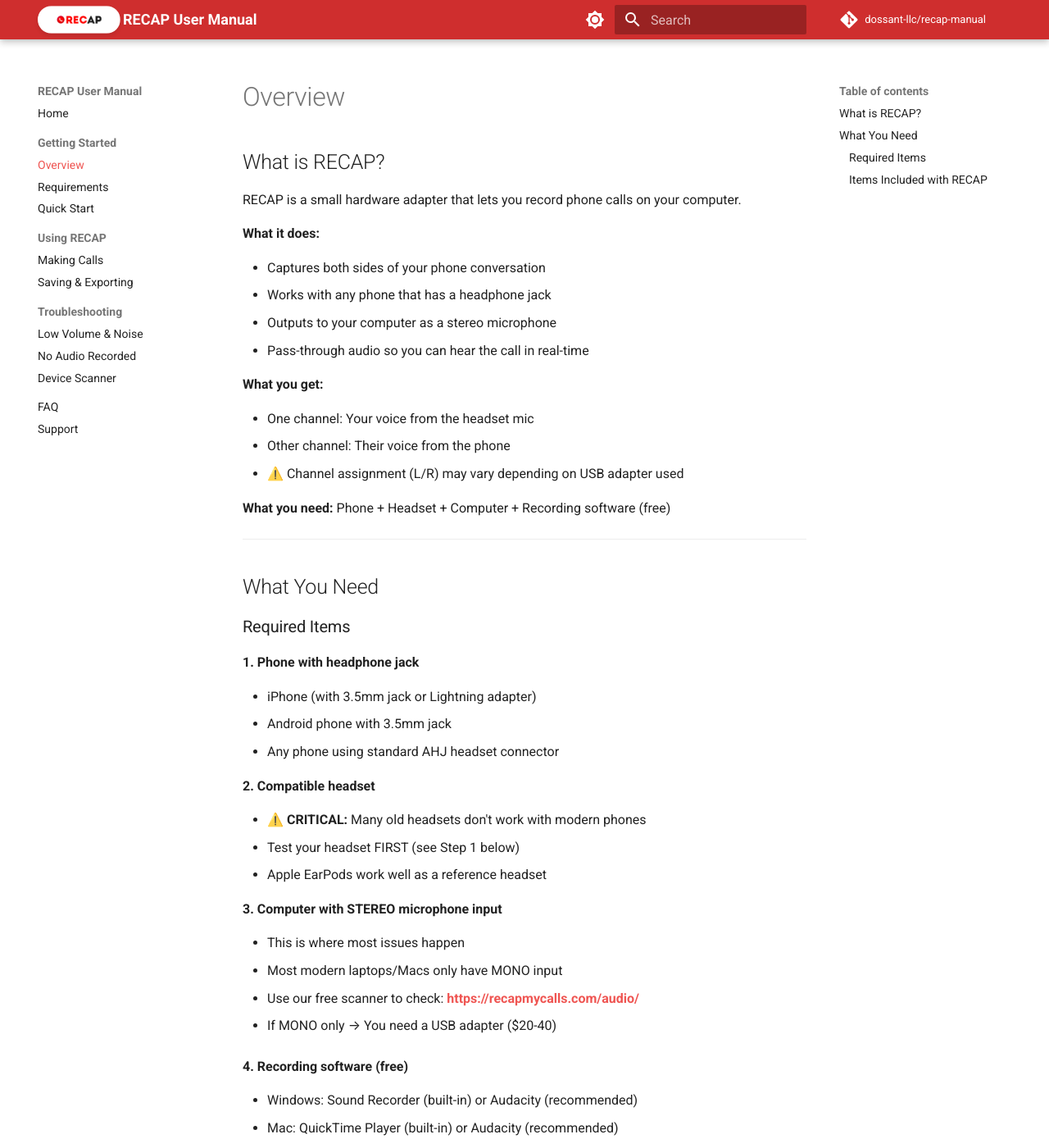
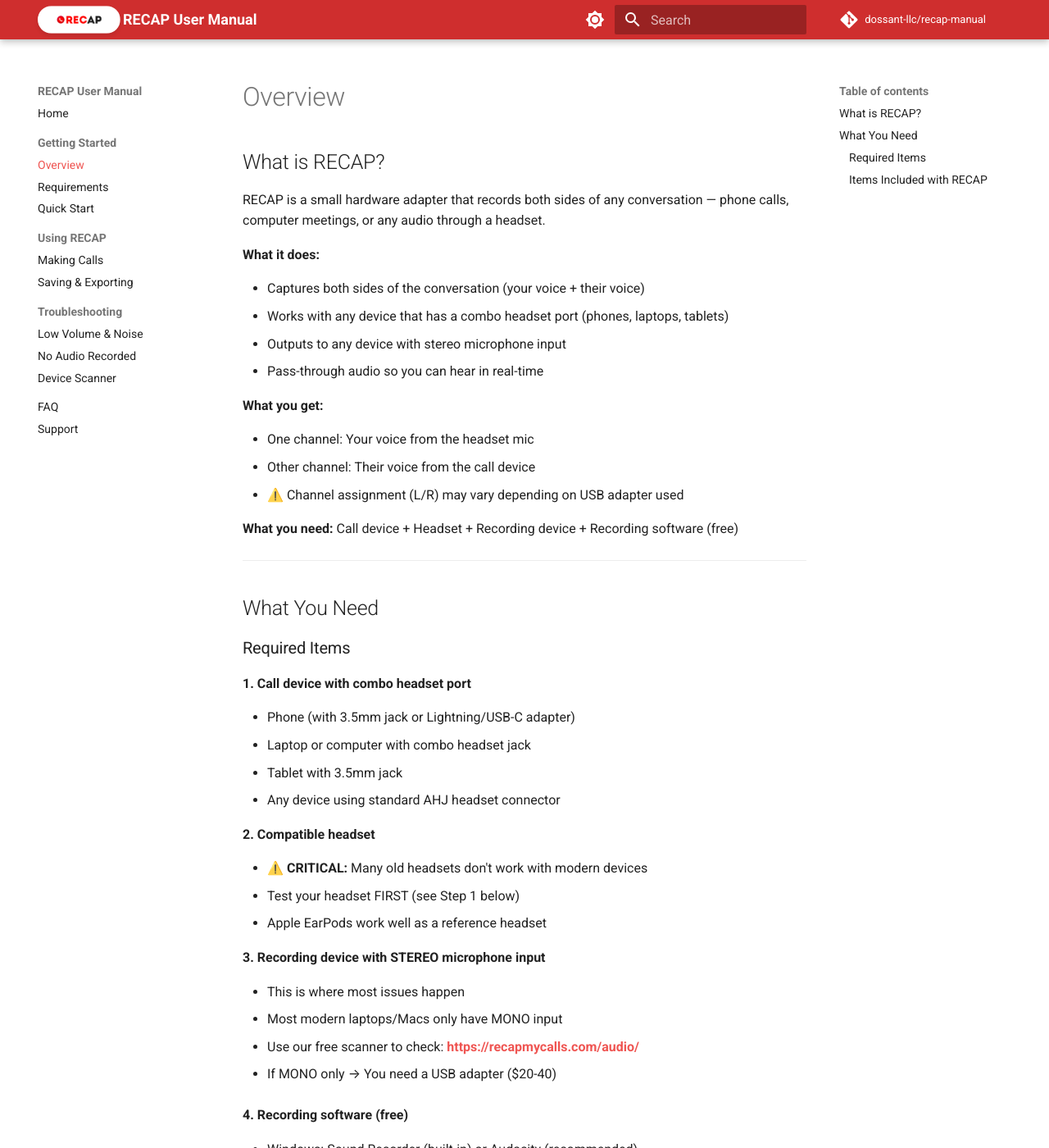
Before and after one commit to dossant-llc/recap-manual, an MkDocs documentation site: the page built from docs/getting-started/overview.md, in a window 1280 px wide and 1400 px high. Shown: the whole window at 82% size. Built offline with MkDocs 1.6.1 and Material for MkDocs 9.7.7, drawn with Linux system fonts in a browser that asks for light colours; comment, search, counter and statistics services are not loaded.

Commit message:
docs: broaden compatibility to include computers as call devices
RECAP works with any device that has a combo headset port (TRRS),
not just phones. This update:

- Renames "Phone Compatibility" to "Call Device Compatibility"
- Adds computers/laptops/tablets as valid call sources
- Fixes FAQ about Zoom/Teams calls (RECAP works, no notification)
- Updates mobile-as-recorder to mention USB adapter option
- Fixes misleading "RECAP is designed for phone calls" statement

Co-Authored-By: Claude Opus 4.5 <noreply@anthropic.com>

```diff
--- a/docs/getting-started/overview.md
+++ b/docs/getting-started/overview.md
@@ -1,21 +1,21 @@
 ## What is RECAP?
 
-RECAP is a small hardware adapter that lets you record phone calls on your computer.
+RECAP is a small hardware adapter that records both sides of any conversation — phone calls, computer meetings, or any audio through a headset.
 
 **What it does:**
 
-- Captures both sides of your phone conversation
-- Works with any phone that has a headphone jack
-- Outputs to your computer as a stereo microphone
-- Pass-through audio so you can hear the call in real-time
+- Captures both sides of the conversation (your voice + their voice)
+- Works with any device that has a combo headset port (phones, laptops, tablets)
+- Outputs to any device with stereo microphone input
+- Pass-through audio so you can hear in real-time
 
 **What you get:**
 
 - One channel: Your voice from the headset mic
-- Other channel: Their voice from the phone
+- Other channel: Their voice from the call device
 - ⚠️ Channel assignment (L/R) may vary depending on USB adapter used
 
-**What you need:** Phone + Headset + Computer + Recording software (free)
+**What you need:** Call device + Headset + Recording device + Recording software (free)
 
 ---
 
@@ -23,19 +23,20 @@ RECAP is a small hardware adapter that lets you record phone calls on your compu
 
 ### Required Items
 
-**1. Phone with headphone jack**
+**1. Call device with combo headset port**
 
-- iPhone (with 3.5mm jack or Lightning adapter)
-- Android phone with 3.5mm jack
-- Any phone using standard AHJ headset connector
+- Phone (with 3.5mm jack or Lightning/USB-C adapter)
+- Laptop or computer with combo headset jack
+- Tablet with 3.5mm jack
+- Any device using standard AHJ headset connector
 
 **2. Compatible headset**
 
-- ⚠️ **CRITICAL:** Many old headsets don't work with modern phones
+- ⚠️ **CRITICAL:** Many old headsets don't work with modern devices
 - Test your headset FIRST (see Step 1 below)
 - Apple EarPods work well as a reference headset
 
-**3. Computer with STEREO microphone input**
+**3. Recording device with STEREO microphone input**
 
 - This is where most issues happen
 - Most modern laptops/Macs only have MONO input
```
Also changed, not shown: docs/faq.md (+10 -7 lines), docs/getting-started/requirements.md (+19 -14 lines), docs/index.md (+1 -1 lines).
